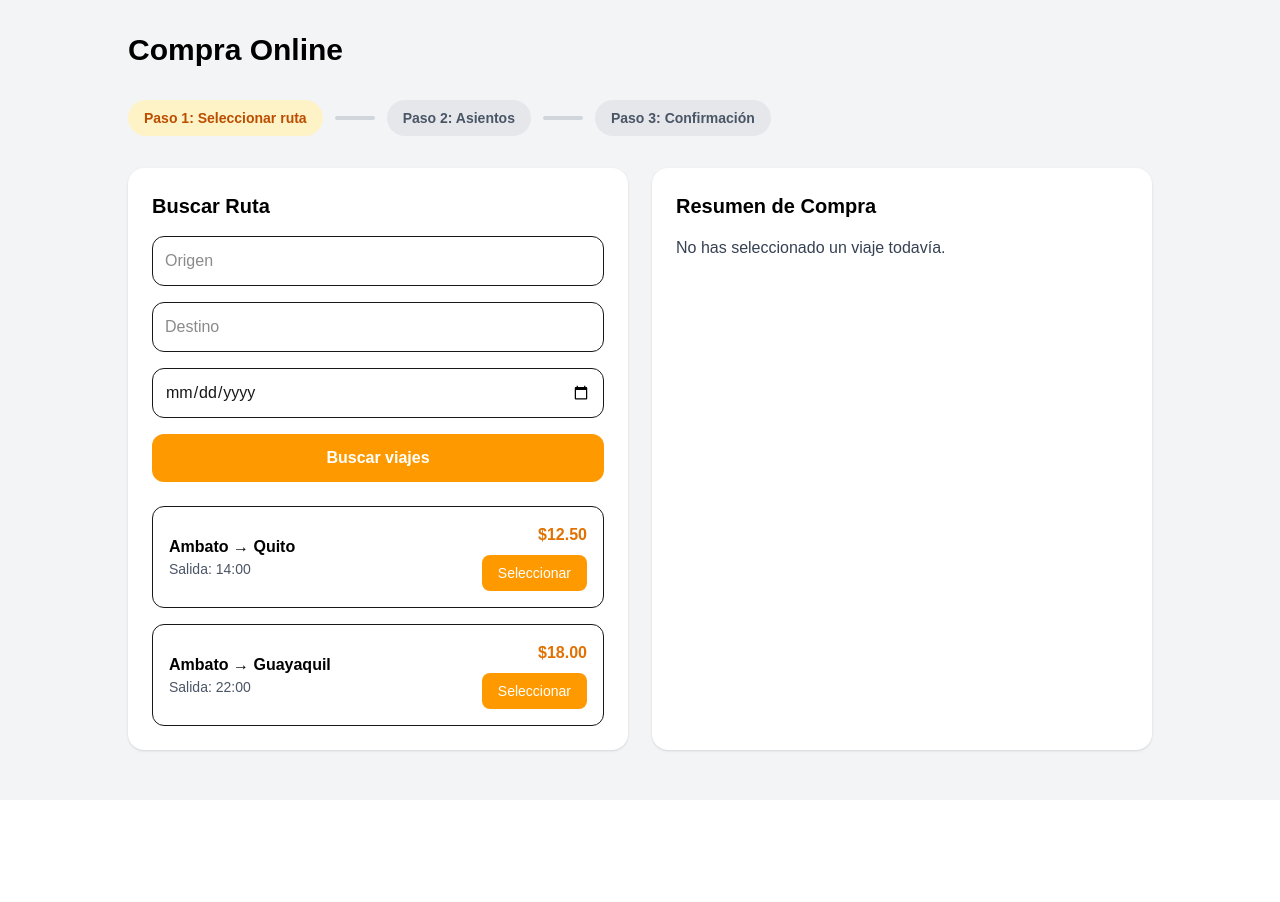
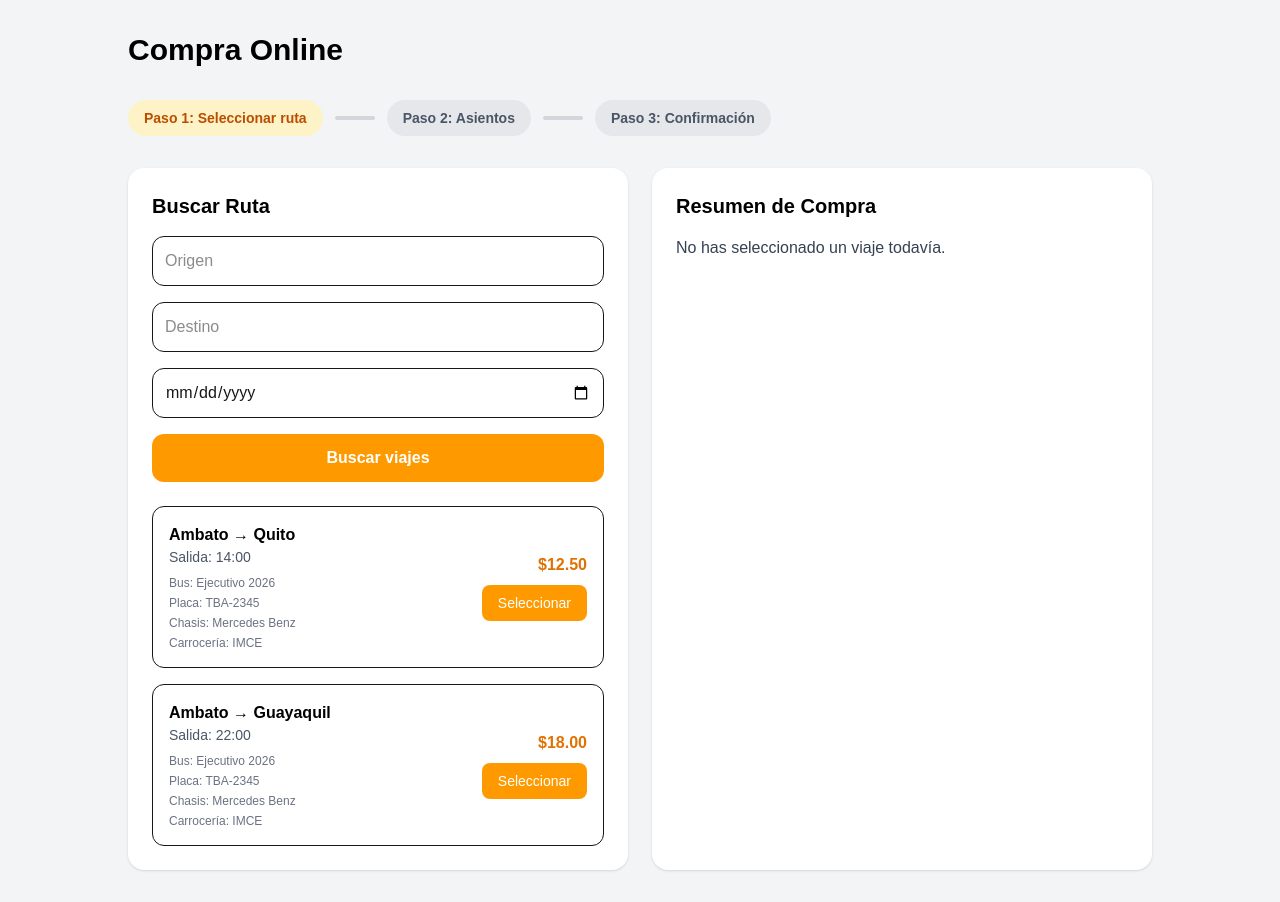
Before and after one commit to RobertM21-web/pasajes-interprovincial, a Next.js app: page /cliente/compra-online in a window 1280 px wide. Before the commit the page ends 800 px from the top, so only its background shows below. Built offline with nearby package versions, Linux system fonts and the light colour scheme.

Commit message:
feat(cliente): mostrar información detallada del bus

```diff
--- a/components/compra/RouteCard.tsx
+++ b/components/compra/RouteCard.tsx
@@ -33,6 +33,12 @@ export default function RouteCard({
           <p className="text-sm text-gray-600">
             Salida: {departure}
           </p>
+          <div className="mt-2 text-xs text-gray-500 space-y-1">
+            <p>Bus: Ejecutivo 2026</p>
+            <p>Placa: TBA-2345</p>
+            <p>Chasis: Mercedes Benz</p>
+            <p>Carrocería: IMCE</p>
+          </div>
         </div>
 
         <div className="text-right">
```
